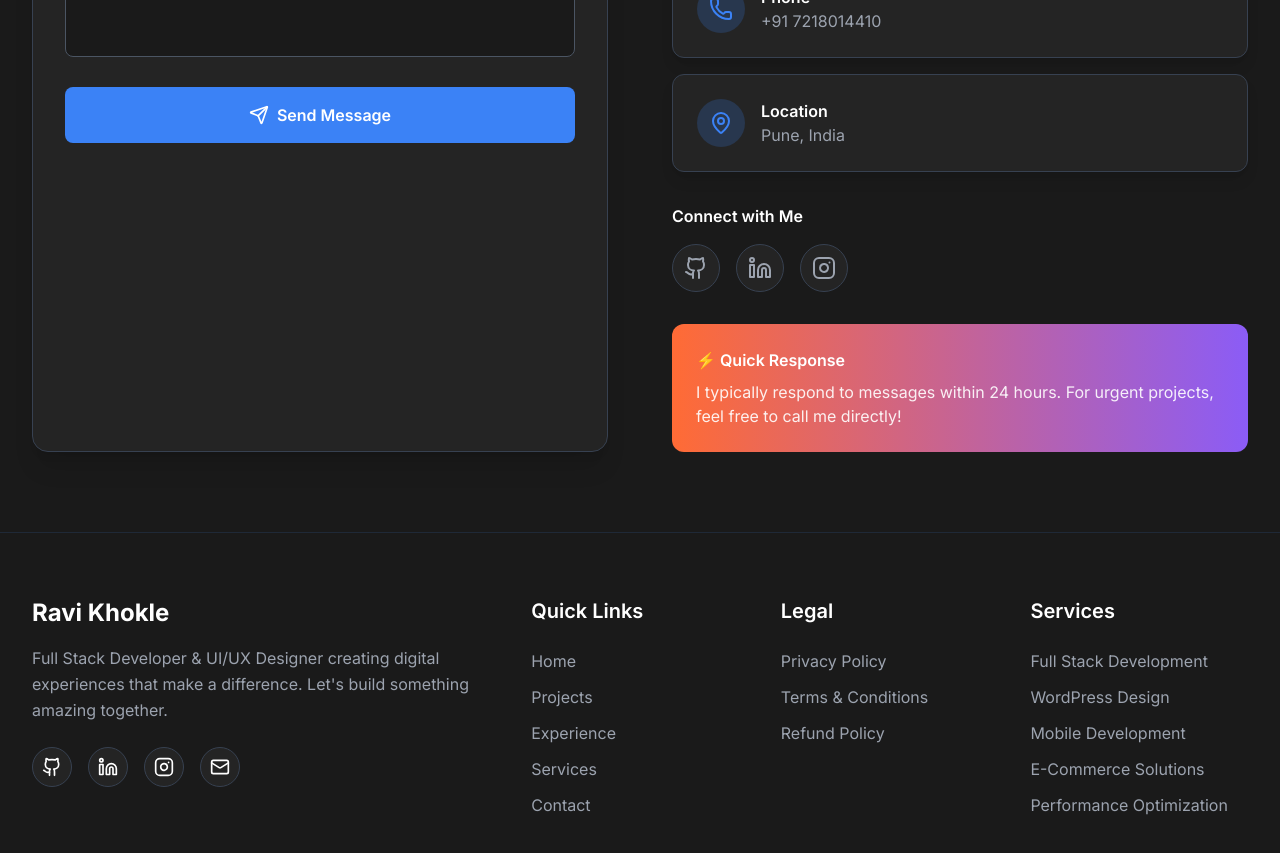
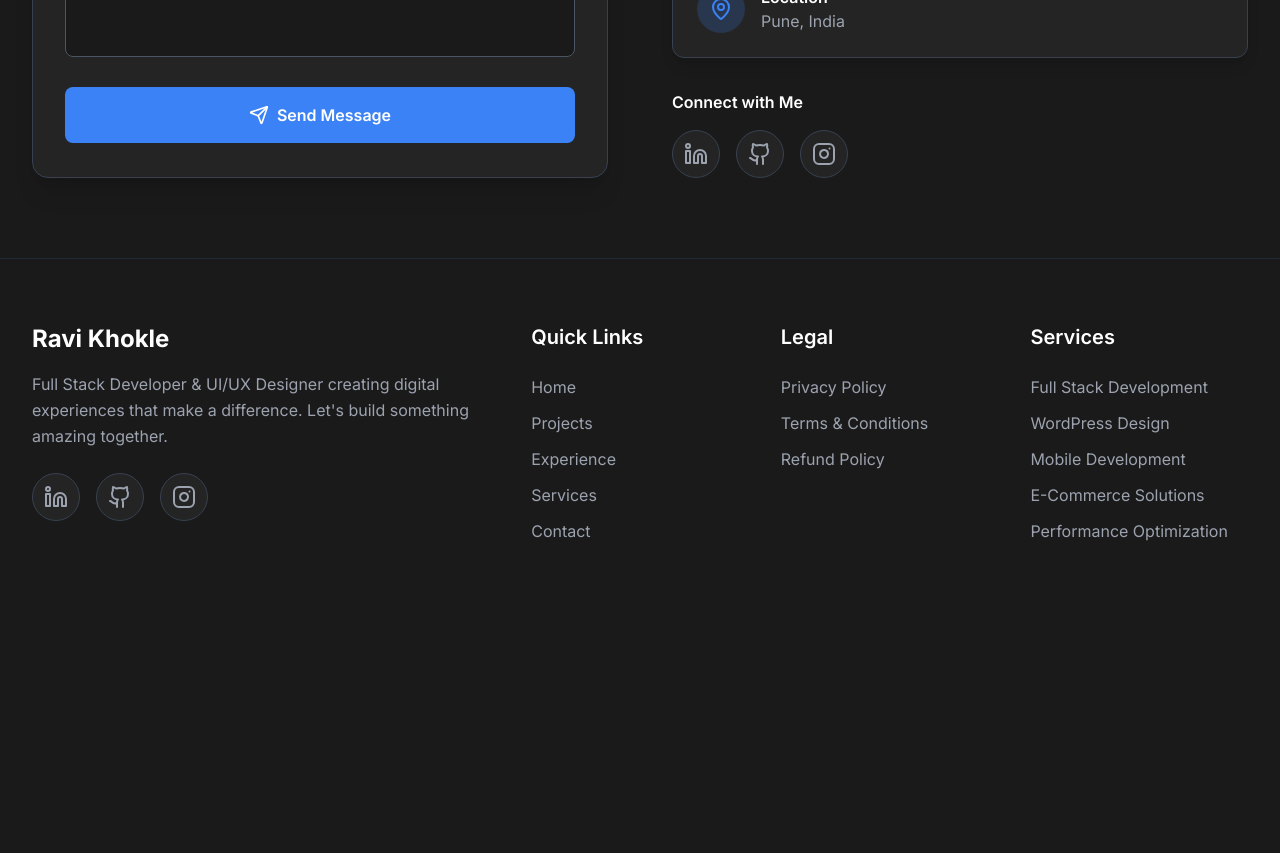
Before and after one commit to ravikhokle/portfolio, a Next.js app: page / in a window 1280 px wide. Shown: the part 6320-7173 px from the top of the page. After the commit the page ends 6927 px from the top, so only its background shows below. Built offline with nearby package versions, Linux system fonts and the light colour scheme.

Commit message:
icon updated

```diff
--- a/src/components/Contact.tsx
+++ b/src/components/Contact.tsx
@@ -2,7 +2,7 @@
 
 import { useState } from 'react';
 import { motion } from 'framer-motion';
-import { Mail, Phone, MapPin, Send, CheckCircle, AlertCircle, Github, Linkedin, Instagram, User } from 'lucide-react';
+import { Mail, Phone, MapPin, Send, CheckCircle, AlertCircle, Github, Linkedin, Instagram } from 'lucide-react';
 
 const Contact = () => {
   const [formData, setFormData] = useState({
@@ -59,12 +59,6 @@ const Contact = () => {
 
   const contactInfo = [
     {
-      icon: <User size={24} />,
-      label: "Name",
-      value: "Ravi Maroti Khokle",
-      href: null
-    },
-    {
       icon: <Mail size={24} />,
       label: "Email",
   value: "contact@ravikhokle.site",
@@ -85,18 +79,20 @@ const Contact = () => {
   ];
 
   const socialLinks = [
+       {
+      icon: <Linkedin size={24} />,
+      label: "LinkedIn",
+      href: "https://linkedin.com/in/ravikhokle",
+      color: "hover:text-blue-600"
+    },
+
     {
       icon: <Github size={24} />,
       label: "GitHub",
       href: "https://github.com/ravikhokle",
       color: "hover:text-gray-900 dark:hover:text-white"
     },
-    {
-      icon: <Linkedin size={24} />,
-      label: "LinkedIn",
-      href: "https://linkedin.com/in/ravikhokle",
-      color: "hover:text-blue-600"
-    },
+
     {
       icon: <Instagram size={24} />,
       label: "Instagram",
@@ -327,20 +323,7 @@ const Contact = () => {
               </div>
             </div>
 
-            {/* Quick Response Time */}
-            <motion.div
-              initial={{ opacity: 0, y: 20 }}
-              whileInView={{ opacity: 1, y: 0 }}
-              viewport={{ once: true }}
-              transition={{ delay: 0.4 }}
-              className="bg-gradient-to-r from-[#ff6b35] to-[#8b5cf6] rounded-xl p-6 text-white"
-            >
-              <h4 className="font-semibold mb-2">⚡ Quick Response</h4>
-              <p className="opacity-90">
-                I typically respond to messages within 24 hours. For urgent projects,
-                feel free to call me directly!
-              </p>
-            </motion.div>
+            {/* Removed Quick Response Time card */}
           </motion.div>
         </div>
       </div>
--- a/src/components/Footer.tsx
+++ b/src/components/Footer.tsx
@@ -2,7 +2,7 @@
 
 import Link from 'next/link';
 import { motion } from 'framer-motion';
-import { Github, Linkedin, Mail, Instagram } from 'lucide-react';
+import { Github, Linkedin, Instagram } from 'lucide-react';
 
 const Footer = () => {
   const SITE_URL = 'https://ravikhokle.site';
@@ -24,24 +24,19 @@ const Footer = () => {
 
   const socialLinks = [
     {
-      icon: <Github size={20} />,
+      icon: <Linkedin size={24} />,
+      href: "https://linkedin.com/in/ravikhokle",
+      label: "LinkedIn"
+    },
+        {
+      icon: <Github size={24} />,
       href: "https://github.com/ravikhokle",
       label: "GitHub"
     },
     {
-      icon: <Linkedin size={20} />,
-      href: "https://linkedin.com/in/ravikhokle",
-      label: "LinkedIn"
-    },
-    {
-      icon: <Instagram size={20} />,
+      icon: <Instagram size={24} />,
       href: "https://www.instagram.com/ravi__khokle/",
       label: "Instagram"
-    },
-    {
-      icon: <Mail size={20} />,
-      href: "mailto:contact@ravikhokle.site",
-      label: "Email"
     }
   ];
 
@@ -73,7 +68,7 @@ const Footer = () => {
             </p>
 
             {/* Social Links */}
-            <div className="flex space-x-4">
+    <div className="flex space-x-4">
               {socialLinks.map((social, index) => (
                 <motion.a
                   key={social.label}
@@ -81,11 +76,11 @@ const Footer = () => {
                   target="_blank"
                   rel="noopener noreferrer"
                   initial={{ opacity: 0, scale: 0.8 }}
-                  whileInView={{ opacity: 1, scale: 1 }}
+      whileInView={{ opacity: 1, scale: 1 }}
                   viewport={{ once: true }}
                   transition={{ delay: index * 0.1 }}
-                  whileHover={{ scale: 1.2, rotate: 5 }}
-                  className="w-10 h-10 bg-[#242424] hover:bg-[#3b82f6] border border-gray-700 hover:border-[#3b82f6] rounded-full flex items-center justify-center transition-colors duration-300"
+      whileHover={{ scale: 1.1 }}
+      className="w-12 h-12 bg-[#242424] border border-gray-700 rounded-full flex items-center justify-center text-gray-400 hover:text-white hover:border-[#3b82f6] transition-colors"
                   aria-label={social.label}
                 >
                   {social.icon}
```
